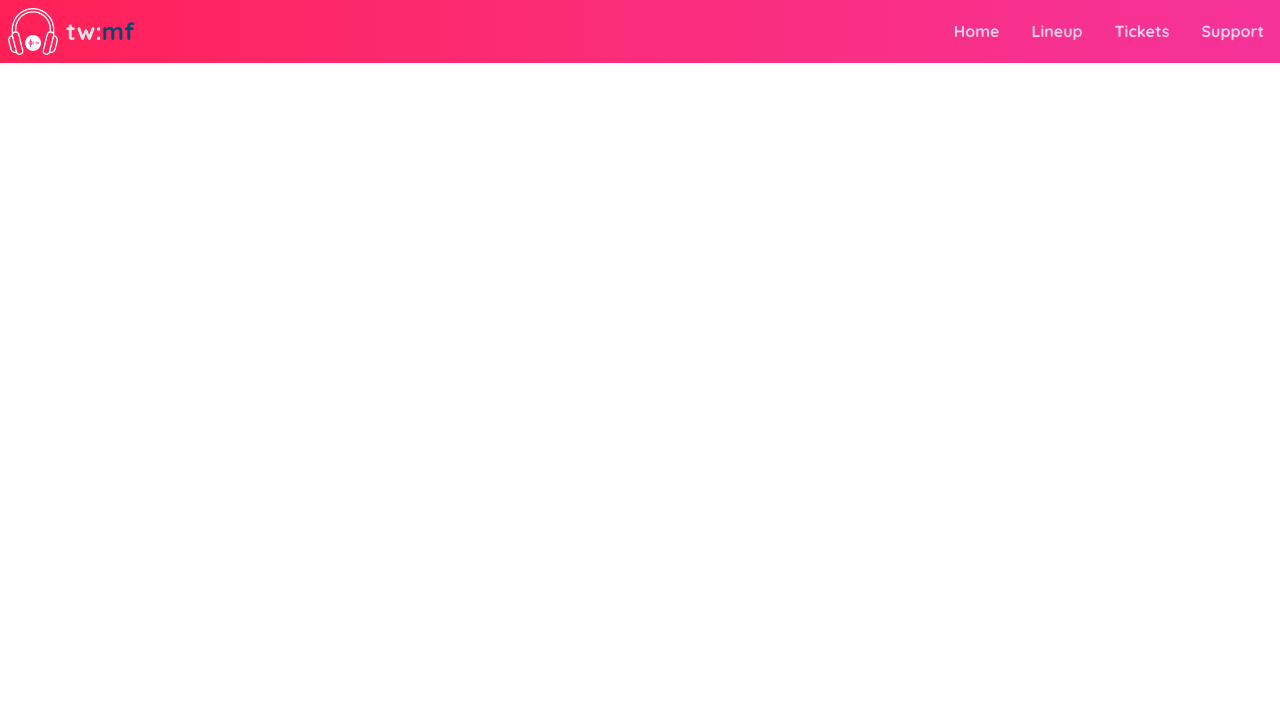
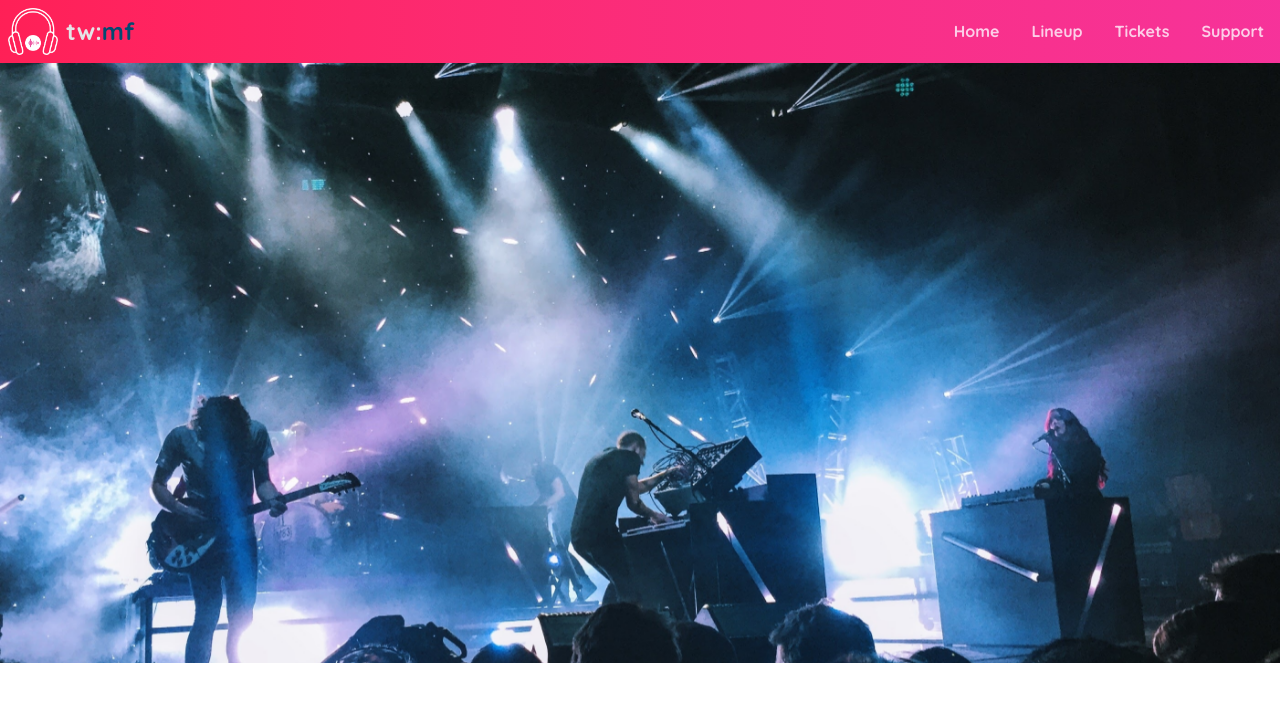
Before and after one commit to kJshine/Tailwind-CSS-v4, a website: page src/index.html in a window 1280 px wide. Drawn offline with Linux system fonts and the light colour scheme.

Commit message:
feat: hero 섹션 배경이미지 추가

```diff
--- a/src/index.html
+++ b/src/index.html
@@ -127,6 +127,10 @@
             </div>
           </div>
         </nav>
+        <div
+          style="background-image: url(&quot;./assets/images/hero.jpg&quot;)"
+          class="flex h-[calc(100vh-200px)] min-h-[400px] flex-col items-center justify-center bg-cover bg-fixed bg-center"
+        ></div>
       </header>
     </main>
   </body>
```
Also changed, not shown: src/output.css.
